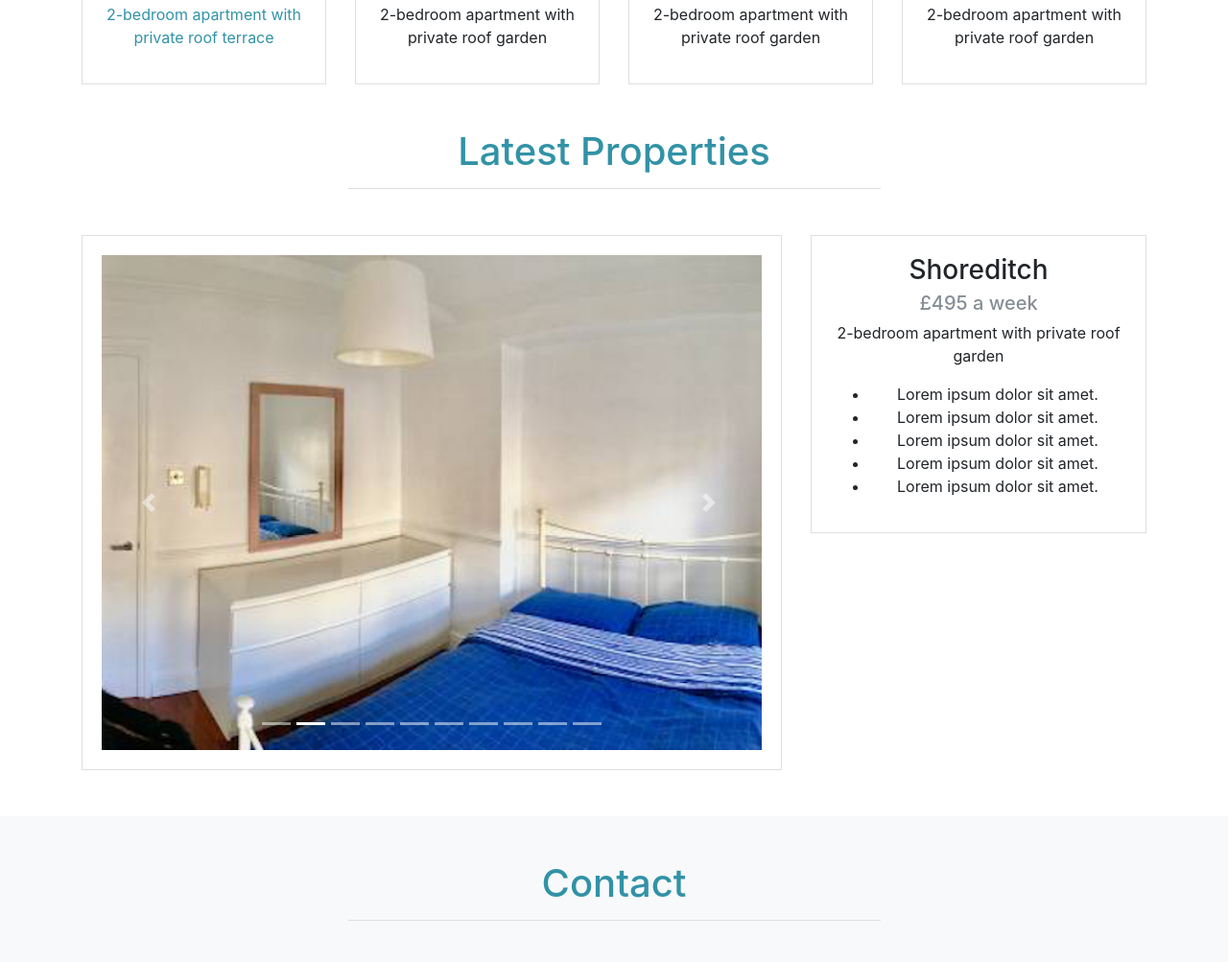
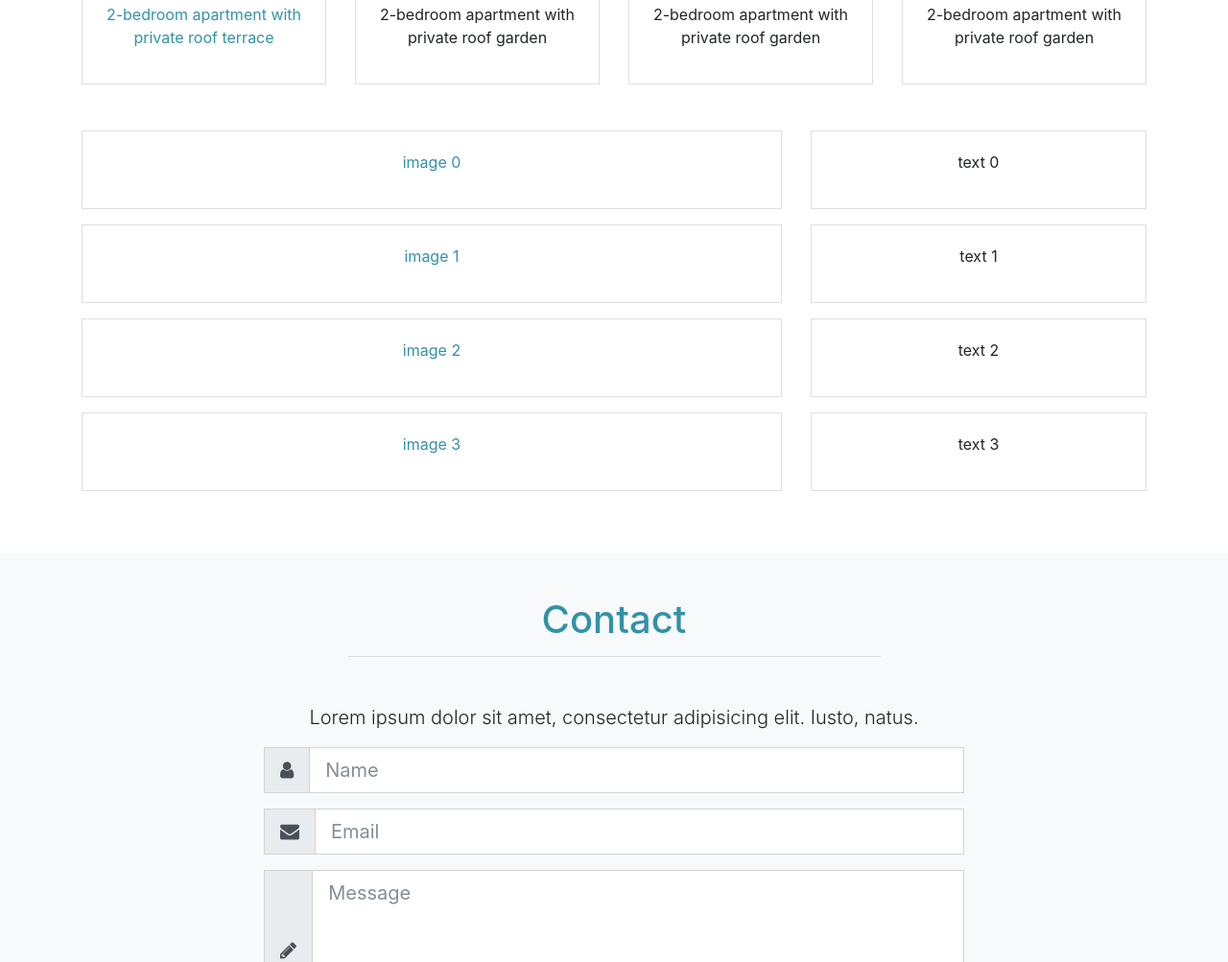
Before and after one commit to jdm79/sepono-static, a website: page src/index.html in a window 1280 px wide. Shown: the part 1755-2758 px from the top of the page at 96% size. Drawn offline with Linux system fonts and the light colour scheme; files whose address does not match are found by name.

Commit message:
add new list and corresponding pages for properties

```diff
--- a/src/index.html
+++ b/src/index.html
@@ -170,7 +170,7 @@
       </div>
       <div class="row">
         <div id="featured" class="col-lg-3 col-md-6">
-          <a href="#shoreditch-deck" style="text-decoration:none;" >
+          <a href="#image-0" style="text-decoration:none;" >
             <div class="card">
               <div class="card-body">
                 <img src="img/apartments/sh2r/shoreditch-deck.jpg" alt="" class="img-fluid rounded w-100 mb-3">
@@ -215,103 +215,86 @@
     </div>
   </section>
 
-  <!-- PROPERTY LIST -->
-  <section id="property-list" class="my-5 text-center">
+  <!-- LIST PROPERTIES -->
+  <section id="listings" class="my-5 text-center">
     <div class="container">
-      <div class="row">
-        <div class="col">
-          <div class="info-header mb-5">
-            <h1 class="text-primary mb-3">
-              Latest Properties
-            </h1>
+      <div class="row pb-3">
+        <div id="image-0" class="col-lg-8 col-md-12">
+          <a href="/listings/app-1.html">
+            <span class="card">
+              <span class="card-body">
+                <p>image 0</p>
+              </span>
+            </span>
+          </a>
+        </div>
+        <div id="description-0" class="col-lg-4 col-md-12">
+          <div class="card">
+            <div class="card-body">
+              <p>text 0</p>
+            </div>
           </div>
         </div>
       </div>
-      <div class="row">
-        <div class="col-lg-8">
+
+      <div class="row pb-3">
+        <div id="image-1" class="col-lg-8 col-md-12">
+          <a href="">
+            <span class="card">
+              <span class="card-body">
+                <p>image 1</p>
+              </span>
+            </span>
+          </a>
+        </div>
+        <div id="description-1" class="col-lg-4 col-md-12">
           <div class="card">
-            <div class="card-body" id="shoreditch-deck">
-          <div id="carouselExampleIndicators" class="carousel slide" data-ride="carousel">
-            <ol class="carousel-indicators">
-              <li data-target="#carouselExampleIndicators" data-slide-to="0" class="active"></li>
-              <li data-target="#carouselExampleIndicators" data-slide-to="1"></li>
-              <li data-target="#carouselExampleIndicators" data-slide-to="2"></li>
-              <li data-target="#carouselExampleIndicators" data-slide-to="3"></li>
-              <li data-target="#carouselExampleIndicators" data-slide-to="4"></li>
-              <li data-target="#carouselExampleIndicators" data-slide-to="5"></li>
-              <li data-target="#carouselExampleIndicators" data-slide-to="6"></li>
-              <li data-target="#carouselExampleIndicators" data-slide-to="7"></li>
-              <li data-target="#carouselExampleIndicators" data-slide-to="8"></li>
-              <li data-target="#carouselExampleIndicators" data-slide-to="9"></li>
-            </ol>
-            <div class="carousel-inner">
-              <div class="carousel-item active">
-                <img class="d-block w-100" src="/img/apartments/sh2r/shoreditch-deck.jpg" alt="First slide">
-              </div>
-              <div class="carousel-item">
-                <img class="d-block w-100" src="/img/apartments/sh2r/pic1.png" alt="Second slide">
-              </div>
-              <div class="carousel-item">
-                <img class="d-block w-100" src="/img/apartments/sh2r/pic2.png" alt="Third slide">
-              </div>
-              <div class="carousel-item">
-                <img class="d-block w-100" src="/img/apartments/sh2r/pic3.png" alt="Fourth slide">
-              </div>
-              <div class="carousel-item">
-                <img class="d-block w-100" src="/img/apartments/sh2r/pic4.png" alt="Fifth slide">
-              </div>
-              <div class="carousel-item">
-                <img class="d-block w-100" src="/img/apartments/sh2r/pic5.jpg" alt="Sixth slide">
-              </div>
-              <div class="carousel-item">
-                <img class="d-block w-100" src="/img/apartments/sh2r/pic6.png" alt="Seventh slide">
-              </div>
-              <div class="carousel-item">
-                <img class="d-block w-100" src="/img/apartments/sh2r/pic7.png" alt="Eigth slide">
-              </div>
-              <div class="carousel-item">
-                <img class="d-block w-100" src="/img/apartments/sh2r/pic8.png" alt="Ninth slide">
-              </div>
-              <div class="carousel-item">
-                <img class="d-block w-100" src="/img/apartments/sh2r/pic9.jpg" alt="Tenth slide">
-              </div>
+            <div class="card-body">
+              <p>text 1</p>
             </div>
-            <a class="carousel-control-prev" href="#carouselExampleIndicators" role="button" data-slide="prev">
-              <span class="carousel-control-prev-icon" aria-hidden="true"></span>
-              <span class="sr-only">Previous</span>
-            </a>
-            <a class="carousel-control-next" href="#carouselExampleIndicators" role="button" data-slide="next">
-              <span class="carousel-control-next-icon" aria-hidden="true"></span>
-              <span class="sr-only">Next</span>
-            </a>
           </div>
-
         </div>
       </div>
+
+      <div class="row pb-3">
+        <div id="image-2" class="col-lg-8 col-md-12">
+          <a href="">
+            <span class="card">
+              <span class="card-body">
+                <p>image 2</p>
+              </span>
+            </span>
+          </a>
         </div>
-        <div class="col-lg-4 pb-3">
+        <div id="description-2" class="col-lg-4 col-md-12">
           <div class="card">
             <div class="card-body">
-              <h3>Shoreditch</h3>
-              <h5 class="text-muted">£495 a week</h5>
-              <p>2-bedroom apartment with private roof garden</p>
-              <ul>
-                <li>Lorem ipsum dolor sit amet.</li>
-                <li>Lorem ipsum dolor sit amet.</li>
-                <li>Lorem ipsum dolor sit amet.</li>
-                <li>Lorem ipsum dolor sit amet.</li>
-                <li>Lorem ipsum dolor sit amet.</li>
+              <p>text 2</p>
+            </div>
+          </div>
+        </div>
+      </div>
 
-
-              </ul>
+      <div class="row pb-3">
+        <div id="image-3" class="col-lg-8 col-md-12">
+          <a href="">
+            <span class="card">
+              <span class="card-body">
+                <p>image 3</p>
+              </span>
+            </span>
+          </a>
+        </div>
+        <div id="description-3" class="col-lg-4 col-md-12">
+          <div class="card">
+            <div class="card-body">
+              <p>text 3</p>
             </div>
           </div>
         </div>
       </div>
     </div>
   </section>
-
-  <!-- CONTACT FORM -->
 
   <!-- CONTACT -->
   <section id="contact" class="my-5 text-center bg-light py-5">
```
Also changed, not shown: src/listings/app-1.html (added, +190 -0 lines), src/listings/app-2.html (added), src/listings/app-3.html (added), src/listings/app-4.html (added).
